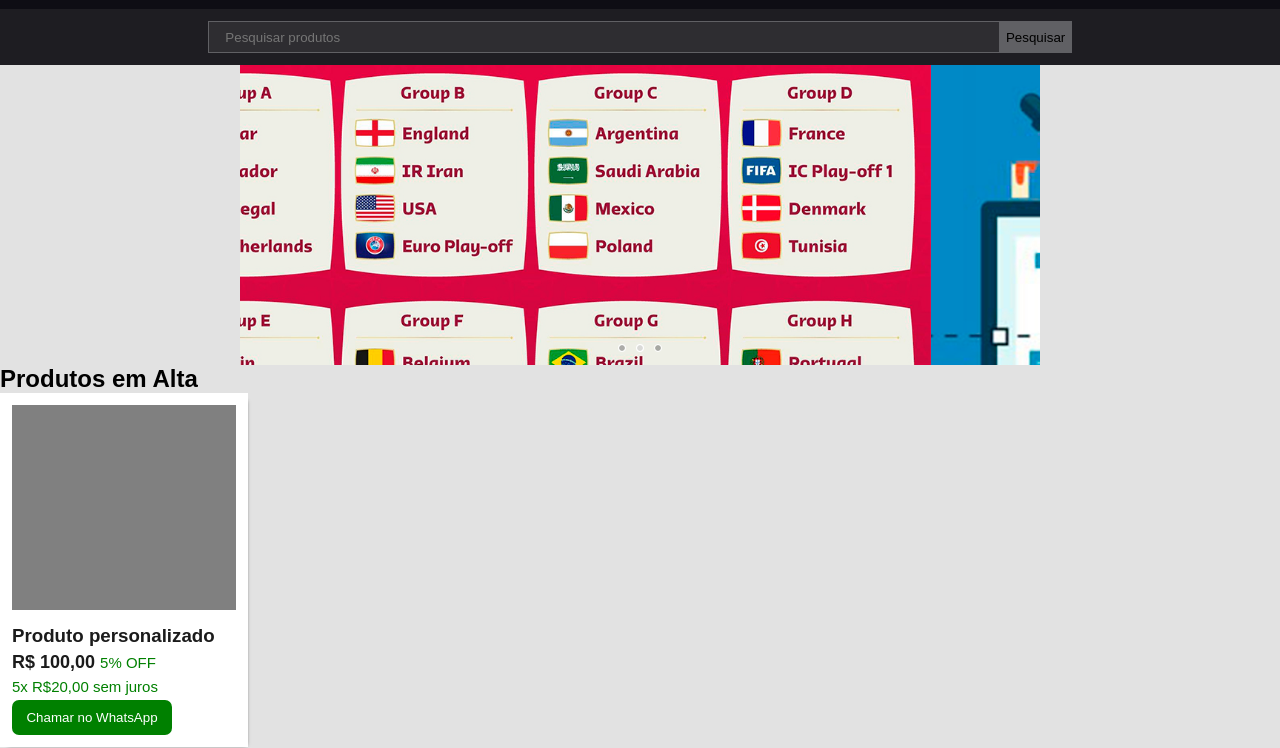
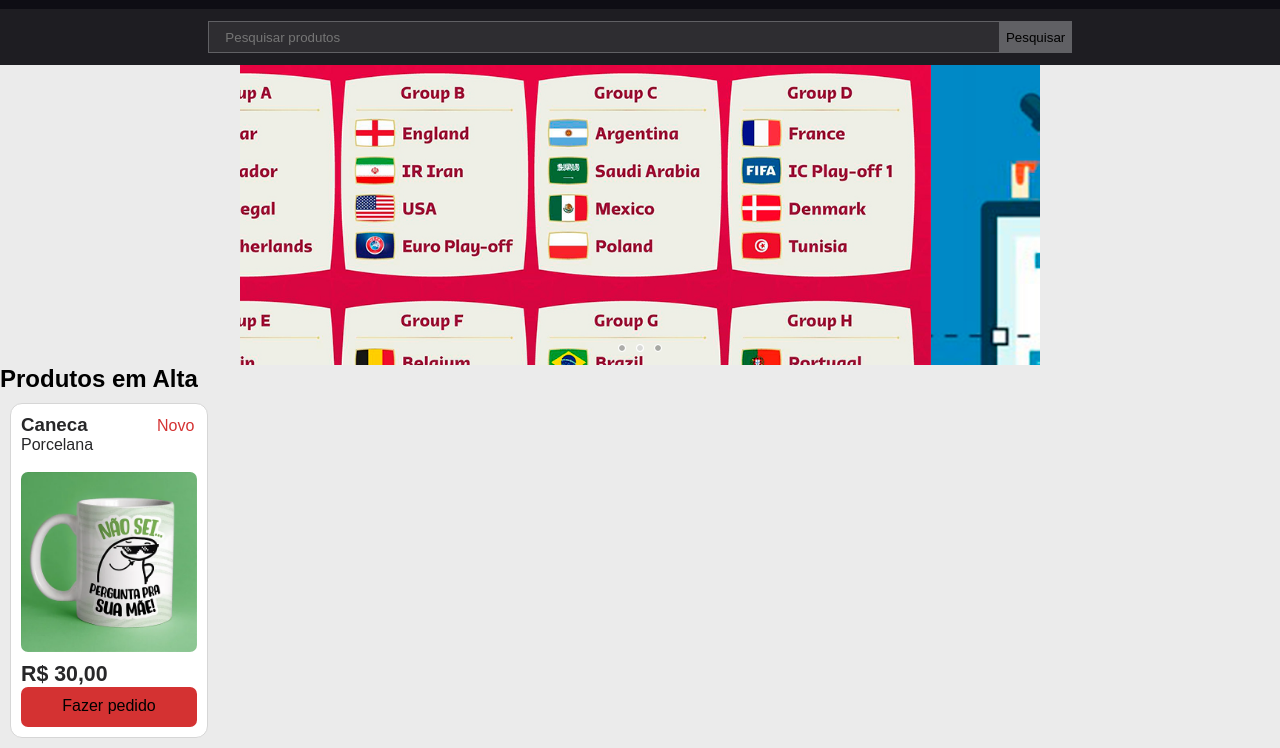
Before and after one commit to LucasRibeiro-Santos/grafica-catalogo, a plain HTML site: page index.html in a window 1280 px wide. Shown: the part 52-800 px from the top of the page. Drawn offline with Linux system fonts and the light colour scheme.

Commit message:
alterações card-product

```diff
--- a/index.html
+++ b/index.html
@@ -66,17 +66,24 @@
                         <label for="radio3" class="manual-btn"></label>
                     </div>
             </div>
+            <!-- fim navegation auto---------------->
+
         </div>
-                <!-- fim navegation auto---------------->
-                <h2 class="what__product">Produtos em Alta</h2>
+            <h2 class="what__product">Produtos em Alta</h2>
 
-        <div class="main__product-diplay-grid">
-            <div class="main__div-product-price">
-                <div class="img__product"></div>
-                <h3>Produto personalizado</h3>
-                <p class="product__price"> R$ 100,00 <span>5% OFF</span></p>
-                <span>5x R$20,00 sem juros</span>
-                <a href="#"><button class="btn__product">Chamar no WhatsApp</button></a>
+            <div class="main__card">
+
+                <div class="card-header">
+                    <h3>Caneca</h3>
+                    <P>Porcelana</P>
+                    <span>Novo</span>
+                </div>
+
+                <div class="card-img">
+                    <img src="media/img/image-product/caneca-personalizada.webp" alt="">
+                </div>
+                <span class="card-price">R$ 30,00</span>
+                <span class="card-btn">Fazer pedido</span>
             </div>
         </div>
     </main>
--- a/style.css
+++ b/style.css
@@ -5,7 +5,7 @@
 }
 
 body {
-    background-color: #e2e2e2;
+    background-color: #ebebeb;
 }
 
 .header__parent-navbar {
@@ -297,57 +297,71 @@ body {
 
 }
 
-/*produtos display grid*/
+/*card products*/
 
-.main__div-product {
+.main__card {
+    margin: 10px;
+    background-color: #fff;
+    border: solid 1px #d6d6d6;
+    padding: 10px;
+    height: min-content;
+    width: 11rem;
     display: grid;
+    border-radius: 12px;
+    transition: .4s;
+
 }
 
-.main__div-product-price {
-    background-color: white;
-    padding: 12px;
-    position: absolute;
+.main__card:hover {
+    border: 1px white solid;
+    transform: translateY( -10px);
+    box-shadow: #0e0d141a 0 10px 5px -2px;
 
-    width: 224px;
-    height: 330px;
-
-    display: flex;
-    flex-direction: column;
-    justify-content: flex-start;
-    gap: 5px;
-
-    box-shadow: black 3px 3px 4px -5px ;
 }
 
-.img__product {
-    background-color: #808080;
-    height: 224px;
-    width: 224px;
-    overflow: hidden;
-    margin-bottom: 10px;
+.card-header {
+    color: #272729;
+
 }
 
-.main__div-product-price h3 {
-    color: #1b1b1b;
+.card-header span {
+    position: relative;
+    left: 8.5rem;
+    bottom: 2.3rem;
+    color: #d43232;
+
 }
 
-.product__price {
-    font-size: 18px;
-    font-weight: 600;
-    color: #1b1b1b;
+.car-header .card-img {
+    text-align: center;
+    position: relative;
+    overflow: hidden;
+    height: 12em;
+    width: 10em;
+
 }
 
-.main__div-product-price span {
-    font-size: 15px;
-    font-weight: 500;
-    color: green;
+.card-img img {
+    text-align: center;
+    border-radius: 7px;
+    position: relative;
+    height: 100%;
+    width: 100%;
+
 }
 
-.btn__product {
+.card-price {
+    margin-top: 10px;
+    font-size: 16pt;
+    font-weight: 600;
+    color: #272729;
+
+}
+
+.card-btn {
+    text-align: center;
     padding: 10px;
-    width: 12em;
+    height: 20px;
+    background-color: #d43232;
     border-radius: 7px;
-    border: none;
-    background-color: green ;
-    color: white;
 }
```
Also changed, not shown: media/img/image-product/Preenchimento de Cor 2.png (added), media/img/image-product/Preenchimento de Cor 3.png (added), media/img/image-product/adesivo-family.png (added), media/img/image-product/caneca-personalizada.webp (added), 1 other file.
